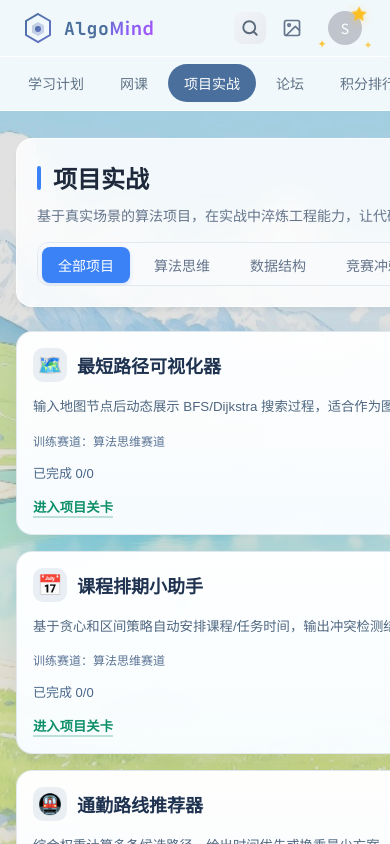
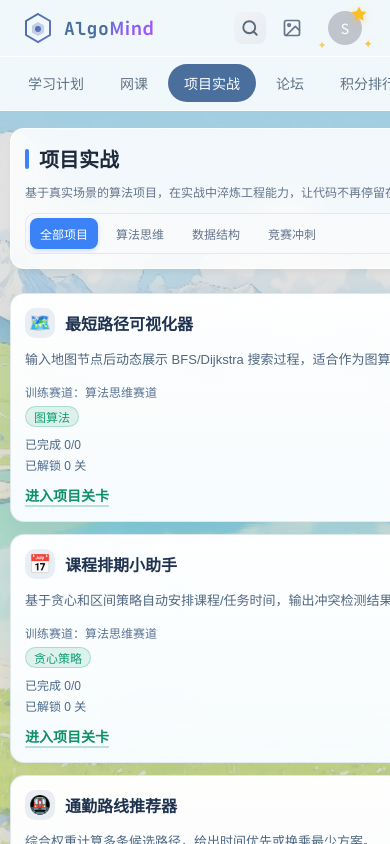
Before and after one commit to aiaod1009/algo-mind, a Vue app: page /projects in a window 390 px wide. Shown: the top 844 px of the page. Built offline with nearby package versions, Linux system fonts and the light colour scheme; no server answers; sample sign-in values are in the browser's storage.

Commit message:
响应式适配

```diff
--- a/src/views/Profile.vue
+++ b/src/views/Profile.vue
@@ -3304,12 +3304,64 @@ onMounted(async () => {
 
 /* 响应式 */
 @media (max-width: 1012px) {
+  .github-profile-page {
+    padding: 20px;
+  }
+
   .profile-container {
     flex-direction: column;
+    gap: 24px;
+    padding: 24px;
+    border-radius: 20px;
   }
 
   .profile-sidebar {
     width: 100%;
+  }
+
+  .avatar-section {
+    margin-bottom: 28px;
+  }
+
+  .profile-info {
+    margin-top: 8px;
+  }
+
+  .section-header {
+    align-items: flex-start;
+    flex-direction: column;
+    gap: 10px;
+  }
+
+  .contributions-header {
+    align-items: flex-start;
+    flex-direction: column;
+    gap: 10px;
+  }
+
+  .stats-summary {
+    flex-wrap: wrap;
+  }
+
+  .contributions-content {
+    flex-direction: column;
+    gap: 14px;
+  }
+
+  .year-selector {
+    flex-direction: row;
+    flex-wrap: wrap;
+    gap: 8px;
+    min-width: 0;
+  }
+
+  .year-btn {
+    border: 1px solid #d0d7de;
+    padding: 6px 12px;
+  }
+
+  .streak-cards {
+    grid-template-columns: repeat(2, minmax(0, 1fr));
   }
 
   .avatar-container {
@@ -3354,20 +3406,160 @@ onMounted(async () => {
 
 @media (max-width: 768px) {
   .github-profile-page {
+    padding: 12px;
+  }
+
+  .profile-container {
     padding: 16px;
+    gap: 16px;
+    border-radius: 16px;
+  }
+
+  .profile-name {
+    font-size: 22px;
+  }
+
+  .profile-username {
+    font-size: 16px;
+    margin-bottom: 10px;
+  }
+
+  .profile-bio {
+    font-size: 14px;
+    margin-bottom: 12px;
+  }
+
+  .profile-stats {
+    display: grid;
+    grid-template-columns: repeat(2, minmax(0, 1fr));
+    gap: 8px;
+  }
+
+  .stat-item {
+    border: 1px solid #d0d7de;
+    border-radius: 10px;
+    padding: 8px 10px;
+    justify-content: center;
+  }
+
+  .repo-tabs {
+    width: 100%;
   }
 
   .repo-grid {
     grid-template-columns: 1fr;
   }
 
+  .repo-footer {
+    align-items: flex-start;
+    flex-direction: column;
+    gap: 6px;
+  }
+
   .contributions-calendar {
     overflow-x: scroll;
+  }
+
+  .streak-cards {
+    grid-template-columns: 1fr;
+  }
+
+  .streak-card {
+    padding: 14px;
+  }
+
+  .streak-value {
+    font-size: 20px;
+  }
+
+  .activity-item {
+    align-items: flex-start;
+    flex-wrap: wrap;
+    gap: 4px 8px;
+  }
+
+  .activity-time {
+    width: 100%;
+    padding-left: 24px;
   }
 
   .avatar-edit-section {
     flex-direction: column;
     align-items: flex-start;
   }
+
+  .edit-modal,
+  .status-modal,
+  .detail-edit-page {
+    padding: 12px;
+  }
+
+  .glass-body,
+  .detail-edit-body,
+  .status-modal-body {
+    padding: 16px !important;
+  }
+
+  .glass-footer,
+  .detail-edit-footer,
+  .status-modal-footer {
+    padding: 14px 16px !important;
+    flex-wrap: wrap;
+  }
+
+  .glass-primary,
+  .glass-secondary,
+  .detail-edit-footer .cancel-btn,
+  .detail-edit-footer .save-btn,
+  .status-modal-footer .cancel-btn,
+  .status-modal-footer .save-btn {
+    width: 100%;
+    justify-content: center;
+  }
+
+  .mood-grid {
+    grid-template-columns: repeat(3, minmax(0, 1fr));
+  }
+}
+
+@media (max-width: 480px) {
+  .profile-container {
+    padding: 12px;
+  }
+
+  .avatar-section {
+    margin-bottom: 18px;
+  }
+
+  .avatar-container {
+    width: 104px;
+    height: 104px;
+  }
+
+  .status-emoji {
+    width: 28px;
+    height: 28px;
+    font-size: 14px;
+    right: 6px;
+    bottom: 6px;
+  }
+
+  .profile-stats {
+    grid-template-columns: 1fr;
+  }
+
+  .contributions-header h3,
+  .activity-section h3 {
+    font-size: 15px;
+  }
+
+  .stat-badge {
+    font-size: 11px;
+    padding: 3px 8px;
+  }
+
+  .mood-grid {
+    grid-template-columns: repeat(2, minmax(0, 1fr));
+  }
 }
 </style>
--- a/src/views/Projects.vue
+++ b/src/views/Projects.vue
@@ -367,22 +367,33 @@ onMounted(() => {
 }
 
 @media (max-width: 1200px) {
+  .projects-page {
+    padding: 24px 20px;
+  }
+
+  .page-header {
+    padding: 20px 24px;
+  }
+
   .project-grid {
     grid-template-columns: repeat(2, minmax(0, 1fr));
   }
 }
 
-@media (max-width: 768px) {
+@media (max-width: 992px) {
   .projects-page {
-    padding: 16px;
+    padding: 20px 16px;
   }
 
   .page-header {
     flex-direction: column;
     align-items: flex-start;
-    padding: 20px;
-    gap: 16px;
-    margin-top: 10px;
+    gap: 14px;
+    padding: 18px;
+  }
+
+  .header-content {
+    width: 100%;
   }
 
   .page-title {
@@ -390,24 +401,83 @@ onMounted(() => {
   }
 
   .page-desc {
-    font-size: 14px;
-    line-height: 1.5;
+    line-height: 1.6;
   }
 
   .track-filter {
     width: 100%;
     overflow-x: auto;
+    overflow-y: hidden;
     white-space: nowrap;
     justify-content: flex-start;
-    padding-bottom: 2px;
+    -webkit-overflow-scrolling: touch;
+    scrollbar-width: thin;
+  }
+
+  .track-filter::-webkit-scrollbar {
+    height: 4px;
   }
 
   .filter-btn {
     flex-shrink: 0;
   }
 
+  .project-name {
+    font-size: 18px;
+  }
+
+  .project-goal {
+    min-height: 56px;
+  }
+
+  .project-meta {
+    gap: 8px;
+  }
+}
+
+@media (max-width: 768px) {
+  .projects-page {
+    padding: 12px;
+  }
+
+  .page-header {
+    padding: 16px;
+    gap: 12px;
+    margin-top: 6px;
+  }
+
+  .page-title {
+    font-size: 22px;
+    gap: 10px;
+  }
+
+  .page-title::before {
+    height: 20px;
+  }
+
+  .page-desc {
+    font-size: 13px;
+    line-height: 1.5;
+  }
+
+  .track-filter {
+    padding: 4px;
+    border-radius: 10px;
+    scrollbar-width: none;
+  }
+
+  .track-filter::-webkit-scrollbar {
+    display: none;
+  }
+
+  .filter-btn {
+    padding: 8px 12px;
+    font-size: 13px;
+  }
+
   .project-grid {
     grid-template-columns: 1fr;
+    gap: 12px;
   }
 
   .project-card {
@@ -415,11 +485,75 @@ onMounted(() => {
   }
 
   .project-name {
-    font-size: 18px;
+    font-size: 17px;
   }
 
   .project-goal {
     min-height: 0;
+    margin: 12px 0;
+    font-size: 14px;
+  }
+
+  .project-track-row {
+    align-items: flex-start;
+    flex-direction: column;
+    gap: 6px;
+    margin-bottom: 8px;
+  }
+
+  .project-meta {
+    align-items: flex-start;
+    flex-direction: column;
+    font-size: 12px;
+    gap: 4px;
+  }
+
+  .project-cta {
+    margin-top: 12px;
+    font-size: 14px;
+  }
+}
+
+@media (max-width: 480px) {
+  .projects-page {
+    padding: 10px;
+  }
+
+  .page-header {
+    padding: 14px;
+    border-radius: 14px;
+  }
+
+  .page-title {
+    font-size: 20px;
+  }
+
+  .page-desc {
+    font-size: 12px;
+  }
+
+  .filter-btn {
+    padding: 7px 10px;
+    font-size: 12px;
+  }
+
+  .project-card {
+    border-radius: 14px;
+    padding: 14px;
+  }
+
+  .project-icon {
+    width: 30px;
+    height: 30px;
+    font-size: 18px;
+  }
+
+  .project-name {
+    font-size: 16px;
+  }
+
+  .project-goal {
+    font-size: 13px;
   }
 }
 </style>
```
Also changed, not shown: src/views/Home.vue (line endings or trailing spaces).
